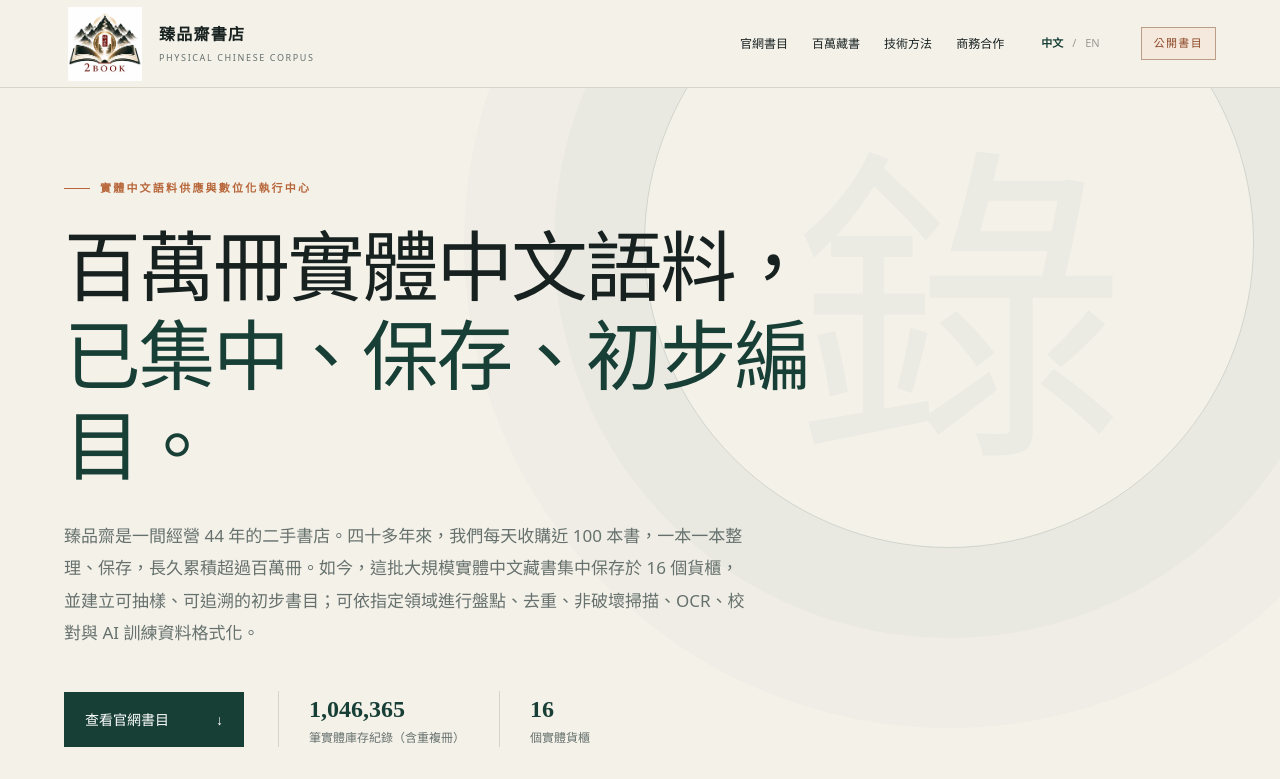
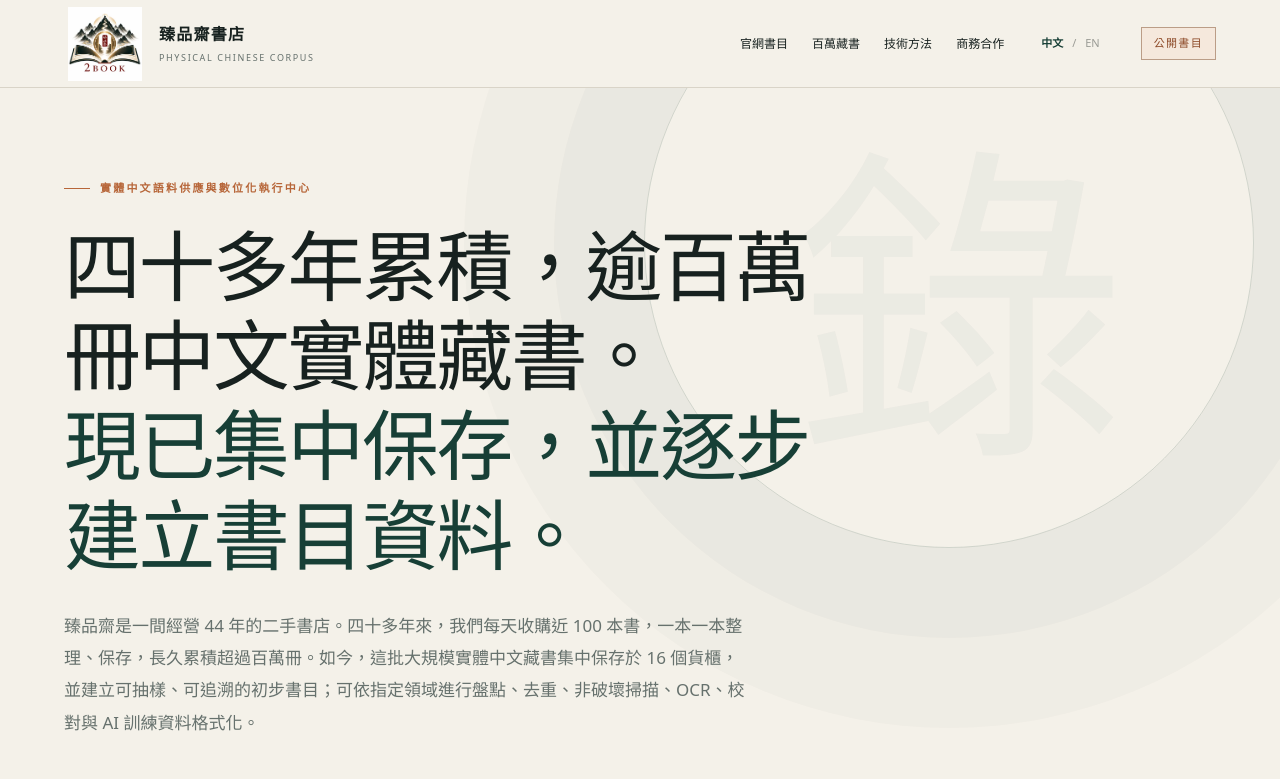
Before and after one commit to kidd803/2book-corpus-showcase, a Next.js app: page / in a window 1280 px wide. Shown: the top 779 px of the page. Built offline with nearby package versions, Linux system fonts and the light colour scheme.

Commit message:
Rewrite archive headline around bookstore history

```diff
--- a/app/catalog-browser.tsx
+++ b/app/catalog-browser.tsx
@@ -13,7 +13,7 @@ const CONTACT_EMAIL = "baby.bt@gmail.com";
 const copy = {
   zh: {
     navSearch: "官網書目", navArchive: "百萬藏書", navMethod: "技術方法", navInquiry: "商務合作", internal: "公開書目",
-    eyebrow: "實體中文語料供應與數位化執行中心", headline1: "百萬冊實體中文語料，", headline2: "已集中、保存、初步編目。",
+    eyebrow: "實體中文語料供應與數位化執行中心", headline1: "四十多年累積，逾百萬冊中文實體藏書。", headline2: "現已集中保存，並逐步建立書目資料。",
     intro: "臻品齋是一間經營 44 年的二手書店。四十多年來，我們每天收購近 100 本書，一本一本整理、保存，長久累積超過百萬冊。如今，這批大規模實體中文藏書集中保存於 16 個貨櫃，並建立可抽樣、可追溯的初步書目；可依指定領域進行盤點、去重、非破壞掃描、OCR、校對與 AI 訓練資料格式化。",
     start: "查看官網書目", records: "筆實體庫存紀錄（含重複冊）", containers: "個實體貨櫃",
     searchKicker: "OFFICIAL CATALOG 01", searchTitle: "10 萬筆官網書目搜尋",
@@ -44,7 +44,7 @@ const copy = {
   },
   en: {
     navSearch: "Official catalog", navArchive: "Million-book archive", navMethod: "Our method", navInquiry: "Enterprise inquiry", internal: "OPEN CATALOG",
-    eyebrow: "PHYSICAL CHINESE CORPUS & DIGITIZATION PARTNER", headline1: "A million-volume Chinese corpus,", headline2: "concentrated, preserved, and initially cataloged.",
+    eyebrow: "PHYSICAL CHINESE CORPUS & DIGITIZATION PARTNER", headline1: "More than a million Chinese-language books, collected over four decades.", headline2: "Now preserved together and being progressively cataloged.",
     intro: "Zhenpinzhai (2BOOK) is a secondhand bookstore with a 44-year history. For more than four decades, we have acquired nearly 100 books a day—cataloging and preserving them one volume at a time—building a physical collection of more than one million books. Now concentrated in 16 shipping containers, the collection has a traceable preliminary catalog and can support inventory, deduplication, non-destructive scanning, OCR, correction, and AI training-data packaging.",
     start: "Browse official records", records: "physical inventory records, including duplicates", containers: "physical containers",
     searchKicker: "OFFICIAL CATALOG 01", searchTitle: "Search 100,000 official records",
```
